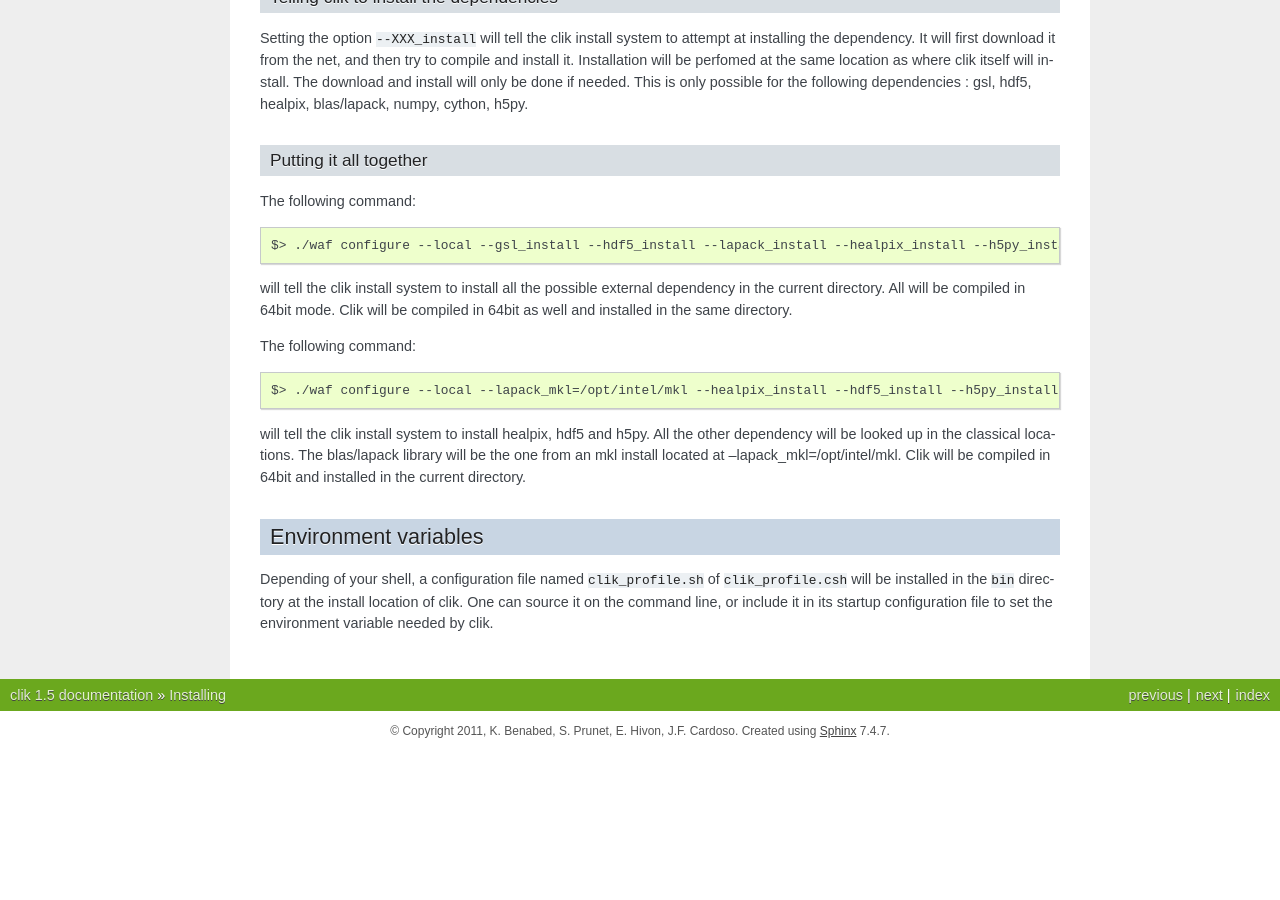
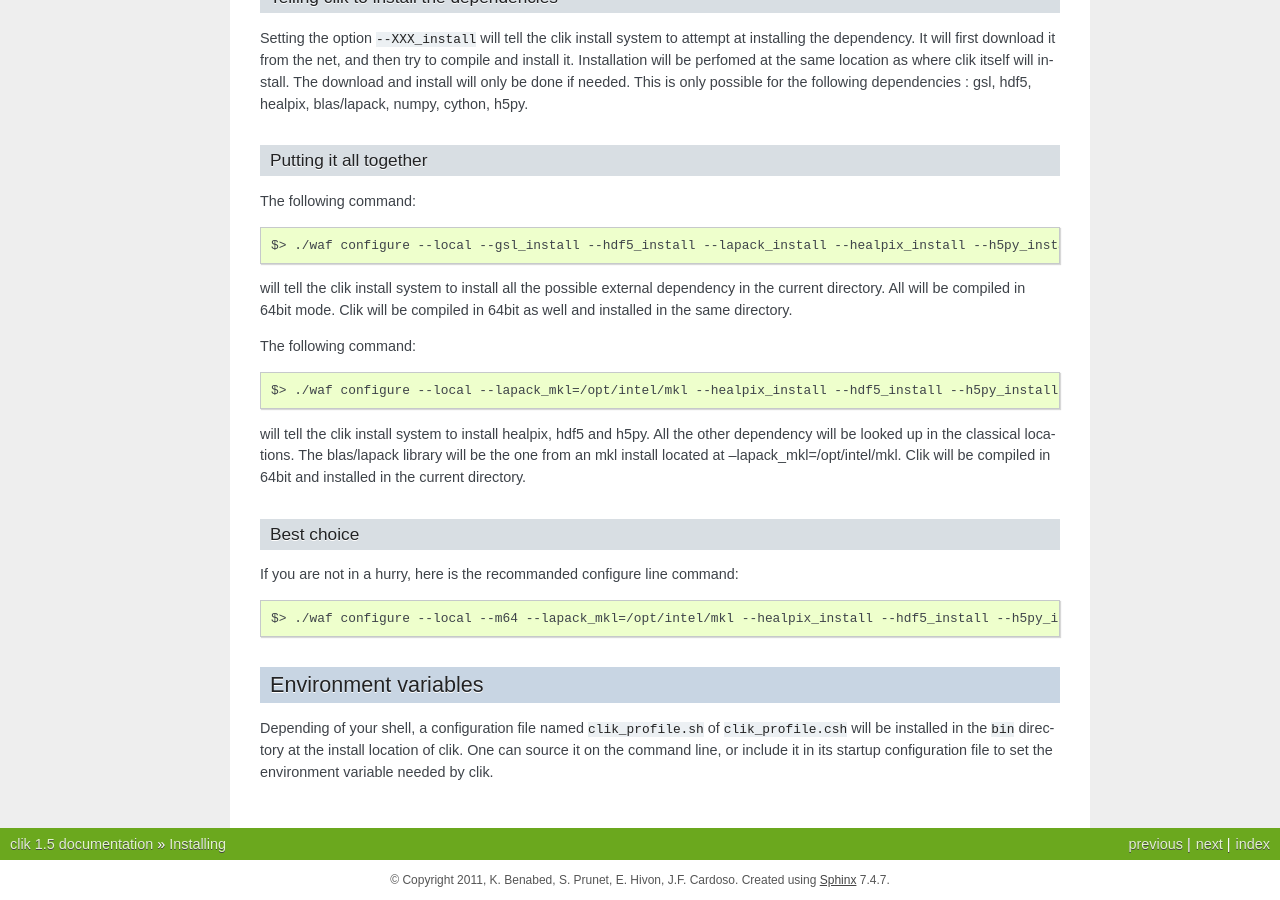
Before and after one commit to benabed/clik, a Sphinx documentation site: the page built from doc/installing.rst, in a window 1280 px wide and 900 px high, scrolled down 1777 px. Built offline with Sphinx 7.4.7, drawn with Linux system fonts in a browser that asks for light colours; pages that are not in the unit, such as notebooks, are missing from menus; before the commit the page ends 2528 px from its top, so only the background shows below that.

Commit message:
debug for release

```diff
--- a/doc/index.rst
+++ b/doc/index.rst
@@ -22,6 +22,7 @@ Contents:
    fakesmica
    usingwmap
    utils
+   changes
 
 Indices and tables
 ==================
--- a/doc/installing.rst
+++ b/doc/installing.rst
@@ -91,6 +91,16 @@ will tell the clik install system to install healpix, hdf5 and h5py. All the oth
 will be the one from an mkl install located at --lapack_mkl=/opt/intel/mkl. Clik will be compiled in 64bit and installed in the current directory.
 
 
+Best choice
+^^^^^^^^^^^
+
+If you are not in a hurry, here is the recommanded configure line command::
+
+    $> ./waf configure --local --m64 --lapack_mkl=/opt/intel/mkl --healpix_install --hdf5_install --h5py_install --cython_install --numpy_install --wmap_install
+
+
+
+
 Environment variables
 ---------------------
 
```
Also changed, not shown: 10 other files.
